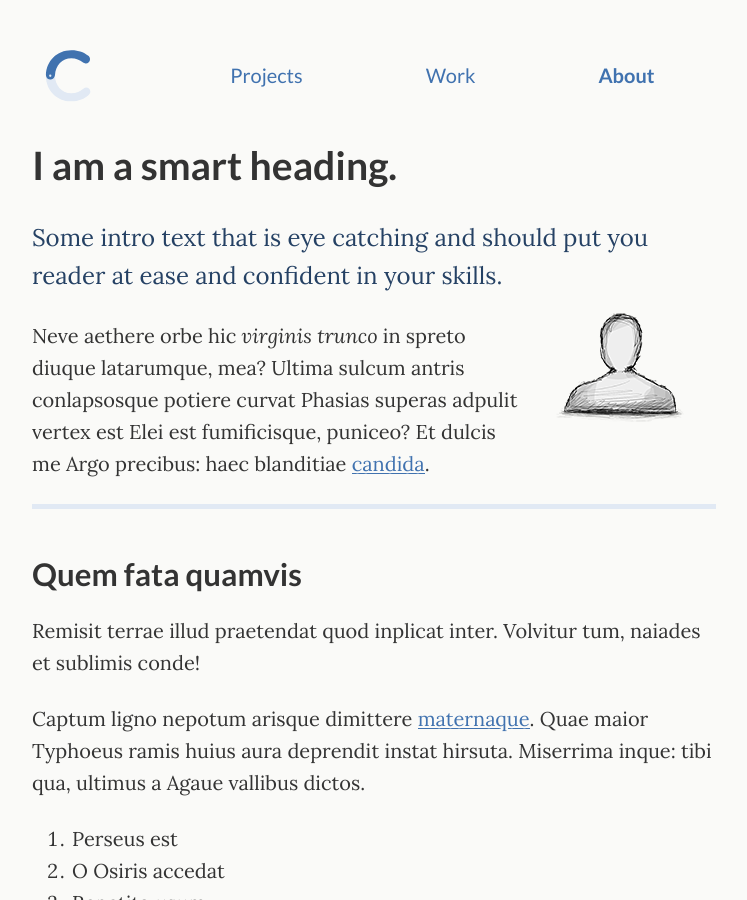
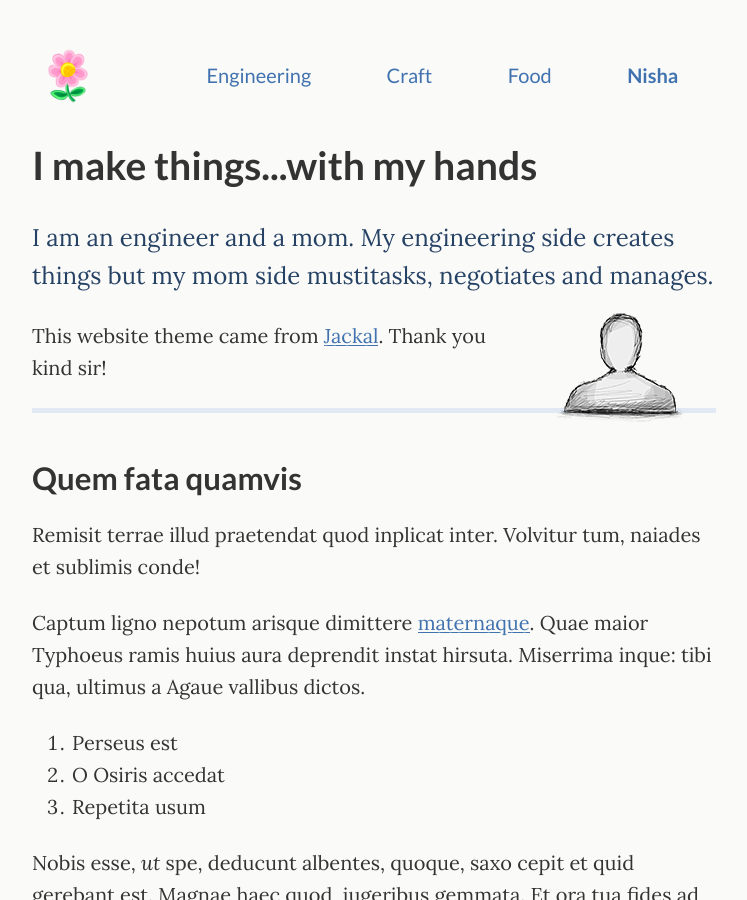
Before and after one commit to nishakm/nishakm.github.io, a Jekyll site: the page built from _pages/about.md, in a window 1280 px wide and 900 px high. Shown: the whole window, without its empty margins (266-1013 px from the left). Built offline with Jekyll 4.4.1, drawn with Linux system fonts in a browser that asks for light colours; some of the changed text lies outside the part shown.

Commit message:
Personalized a little
Signed-off-by: nisha <nishakumarx@gmail.com>

```diff
--- a/_config.yml
+++ b/_config.yml
@@ -1,22 +1,18 @@
 # The main config file for your Jekyll template
 
 # Site settings
-title: Jackal               # used for the html title of every page
+title: What Nisha Does               # used for the html title of every page
 desc: >
-  Write an awesome description for your new site here. You can edit this
-  line in _config.yml. It will appear in your document head meta (for
-  Google search results) and in your feed.xml site description.
+  Nisha makes things
 
-url: http://jackal.com      # put your website hosting url here
+url: http://nishakm.github.io      # put your website hosting url here
 baseurl: ''                 # the subpath of your site, e.g. /blog
 permalink: /:year/:title/   # how should we display posts url
 
 # Meta settings
-email: jackal@gmail.com
-author: The Jackal
-twitter_username: clenemt
-github_username: clenemt
-github_source: jackal
+email: nishakumarx@gmail.com
+author: Nisha K.
+github_username: nishakm
 
 # Put your ga tracking code below
 google_analytics: 'UA-XXXXXXXX-X'
@@ -29,15 +25,18 @@ paginate_path: "/page:num/"  # link scheme for articles, should be letf as is
 # Used to define the navigation menu items
 # > Title is the tile of the navigation item, url the url and desc is the tooltip
 navigation:
-  - title: Projects
-    url: /projects/
-    desc: Stuffs I like to do
-  - title: Work
-    url: /work/
-    desc: Stuffs I hate to do
-  - title: About
+  - title: Engineering
+    url: /engineering/
+    desc: Electronics + Code
+  - title: Craft
+    url: /craft/
+    desc: Crochet and Stuff
+  - title: Food
+    url: /food/
+    desc: Yum!
+  - title: Nisha
     url: /about/
-    desc: Learn about me
+    desc: Nisha who?
 
 # Used by Jekyll to recognize what is a post and what is a page
 defaults:
--- a/_includes/footer.html
+++ b/_includes/footer.html
@@ -16,12 +16,6 @@
         {% if site.twitter_username %}
         <li><a target="_blank" rel="external" href="https://twitter.com/{{ site.twitter_username }}">Twitter</a></li>
         {% endif %}
-      </ul>
-    </div>
-
-    <div class="site-source">
-      <ul>
-        <li><a target="_blank" href="https://github.com/{{ site.github_username }}/{{ site.github_source }}">Source</a></li>
       </ul>
     </div>
   </div>
--- a/_includes/head.html
+++ b/_includes/head.html
@@ -18,8 +18,8 @@
   <link href="https://fonts.googleapis.com/css?family=Lato:400,700|Lora:400,400i,700" rel="stylesheet">
 
   <!-- Favicons -->
-  <link rel="apple-touch-icon" href="{{ site.baseurl }}/assets/img/apple-touch-icon.png">
-  <link rel="shortcut icon" href="{{ site.baseurl }}/assets/img/favicon.ico">
+  <link rel="title-icon" href="{{ site.baseurl }}/assets/img/Pink-Flower-icon.png">
+  <link rel="shortcut icon" href="{{ site.baseurl }}/assets/img/Pink-Flower-icon.png">
 
   <!-- CSS files -->
   <link rel="stylesheet" href="{{ site.baseurl }}/assets/css/main.css">
--- a/_includes/header.html
+++ b/_includes/header.html
@@ -1,7 +1,7 @@
 <header class="site-header">
 
   <h1 class="site-title">
-    <a href="{{ site.baseurl }}/" title="Home page"><img class="site-logo" src="{{ site.baseurl }}/assets/img/logo.svg"></a>
+    <a href="{{ site.baseurl }}/" title="Home page"><img class="site-logo" src="{{ site.baseurl }}/assets/img/Pink-Flower-icon.png"></a>
   </h1>
 
   <nav class="site-nav">
--- a/_pages/about.md
+++ b/_pages/about.md
@@ -1,14 +1,14 @@
 ---
 layout: page
-title: About
-subtitle: I am a smart heading.
+title: Nisha K.
+subtitle: I make things...with my hands
 desc: About me.
 permalink: /about/
 ---
 
 <div class="pretty-links">
 
-<div class="lead lead-about">Some intro text that is eye catching and should put you reader at ease and confident in your skills.
+<div class="lead lead-about">I am an engineer and a mom. My engineering side creates things but my mom side mustitasks, negotiates and manages.
 </div>
 
 {::nomarkdown}
@@ -16,11 +16,8 @@ permalink: /about/
     <img src="{{ site.baseurl }}/assets/img/profile.png">
 </figure>
 {:/}
-
-Neve aethere orbe hic *virginis trunco* in spreto diuque latarumque, mea? Ultima
-sulcum antris conlapsosque potiere curvat Phasias superas adpulit vertex est
-Elei est fumificisque, puniceo? Et dulcis me Argo precibus: haec blanditiae
-[candida](http://murmure.org/.html).
+This website theme came from [Jackal](https://github.com/clenemt/jackal).
+Thank you kind sir!
 
 ---
 
--- a/index.html
+++ b/index.html
@@ -1,7 +1,6 @@
 ---
 layout: page
 title: News
-subtitle: Hi! Here's what I'm up to
 desc: What's happening
 ---
 {% if paginator.page == 1 %}
```
Also changed, not shown: _pages/craft.html (added, +53 -0 lines), _pages/engineering.html (added, +53 -0 lines), _pages/food.html (added, +53 -0 lines), _posts/2016-06-10-first.md (deleted, +0 -51 lines), _posts/2016-07-20-second.md (deleted, +0 -62 lines), _posts/2017-03-13-first.md (added, +10 -0 lines).
